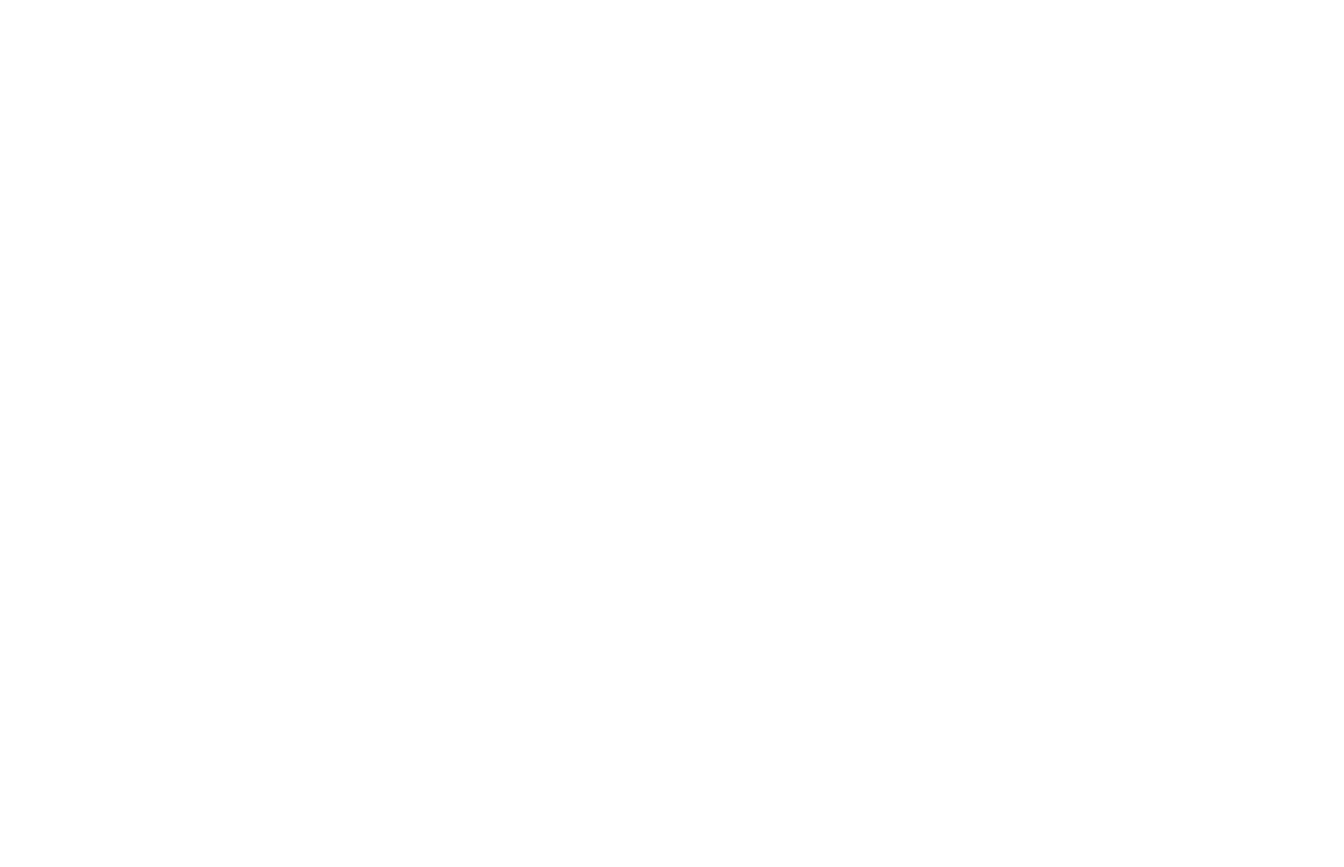
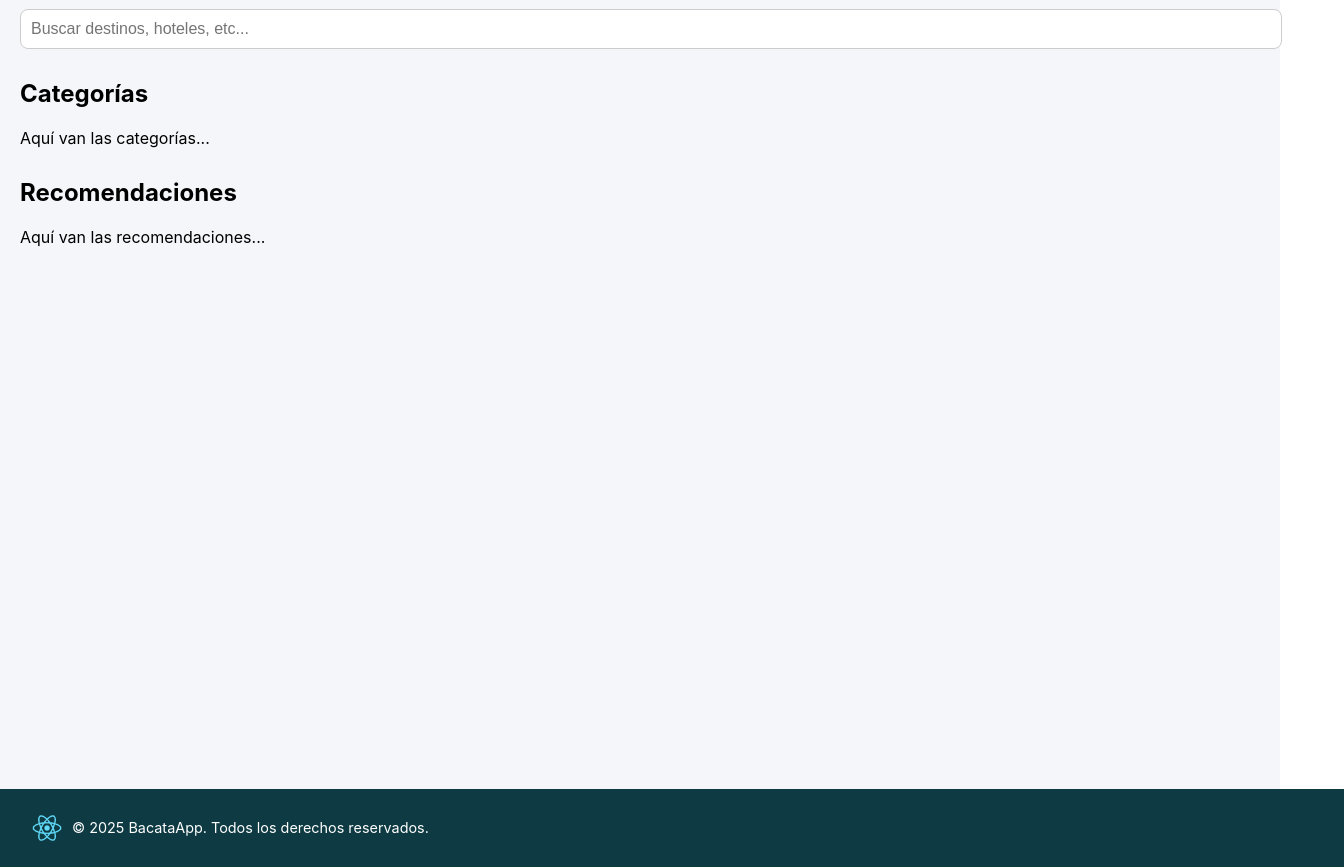
Before and after one commit to alossada/bacatapp, a React (Create React App) app: page / in a window 1280 px wide. Shown: the part 160-1027 px from the top of the page, 1344 px wide, since content can reach past the window. Before the commit the page ends 800 px from the top, so only its background shows below. Built offline with nearby package versions, Linux system fonts and the light colour scheme.

Commit message:
Historia de usuario 2, agrego tres secciones:  buscador, categorías y recomendaciones, ademas del footer

```diff
--- a/src/App.js
+++ b/src/App.js
@@ -1,6 +1,8 @@
 import React from 'react';
 import { BrowserRouter as Router, Routes, Route } from 'react-router-dom';
 import Header from './components/Header';
+import Main from './components/Main';
+import Footer from './components/Footer';
 
 function HomePage() {
   return <h2>Bienvenido a la página principal</h2>;
@@ -16,6 +18,8 @@
           <Route path="/" element={<HomePage />} />
         </Routes>
       </div>
+      <Main />
+      <Footer />
     </Router>
   );
 }
--- /dev/null
+++ b/src/components/Buscador.js
@@ -0,0 +1,19 @@
+const Buscador = () => {
+    return (
+      <section>
+        <input
+          type="text"
+          placeholder="Buscar destinos, hoteles, etc..."
+          style={{
+            width: '100%',
+            padding: '10px',
+            fontSize: '16px',
+            borderRadius: '8px',
+            border: '1px solid #ccc',
+          }}
+        />
+      </section>
+    );
+  };
+
+  export default Buscador;
--- /dev/null
+++ b/src/components/Categorias.js
@@ -0,0 +1,11 @@
+const Categorias = () => {
+    return (
+      <section style={{ marginTop: '30px' }}>
+        <h2>Categorías</h2>
+        {/* Aquí se podrían mapear categorías */}
+        <p>Aquí van las categorías...</p>
+      </section>
+    );
+  };
+
+  export default Categorias;
--- /dev/null
+++ b/src/components/Footer.css
@@ -0,0 +1,22 @@
+.footer {
+    width: 100%;
+    background-color: #0e3b43;
+    color: white;
+    padding: 1rem 2rem;
+    display: flex;
+    justify-content: flex-start;
+    align-items: center;
+    position: relative;
+    bottom: 0;
+    font-size: 0.9rem;
+  }
+
+  .footer-logo {
+    height: 30px;
+    margin-right: 10px;
+  }
+
+  .footer-left {
+    display: flex;
+    align-items: center;
+  }
--- /dev/null
+++ b/src/components/Footer.js
@@ -0,0 +1,15 @@
+import React from 'react';
+import './Footer.css';
+
+const Footer = () => {
+  return (
+    <footer className="footer">
+      <div className="footer-left">
+        <img src="/logo192.png" alt="Logo" className="footer-logo" />
+        <p>&copy; {new Date().getFullYear()} BacataApp. Todos los derechos reservados.</p>
+      </div>
+    </footer>
+  );
+};
+
+export default Footer;
--- /dev/null
+++ b/src/components/Main.css
@@ -0,0 +1,6 @@
+.main-container {
+    background-color: var(--color-fondo);
+    min-height: 100vh;
+    padding: 20px;
+    box-sizing: border-box;
+  }
--- /dev/null
+++ b/src/components/Main.js
@@ -0,0 +1,17 @@
+import React from 'react';
+import './Main.css';
+import Buscador from './Buscador';
+import Categorias from './Categorias';
+import Recomendaciones from './Recomendaciones';
+
+const Main = () => {
+  return (
+    <main className="main-container">
+      <Buscador />
+      <Categorias />
+      <Recomendaciones />
+    </main>
+  );
+};
+
+export default Main;
--- /dev/null
+++ b/src/components/Recomendaciones.js
@@ -0,0 +1,11 @@
+const Recomendaciones = () => {
+    return (
+      <section style={{ marginTop: '30px' }}>
+        <h2>Recomendaciones</h2>
+        {/* Aquí se mostrarán los productos aleatorios */}
+        <p>Aquí van las recomendaciones...</p>
+      </section>
+    );
+  };
+
+  export default Recomendaciones;
--- a/src/index.css
+++ b/src/index.css
@@ -11,3 +11,10 @@
   font-family: source-code-pro, Menlo, Monaco, Consolas, 'Courier New',
     monospace;
 }
+
+:root {
+  --color-fondo: #f5f6fa;
+  --color-primario: #2e86de;
+  --color-secundario: #48dbfb;
+  --color-texto: #2f3640;
+}
```
Also changed, not shown: 1 other file (tests, documents, lock files or other folders).
